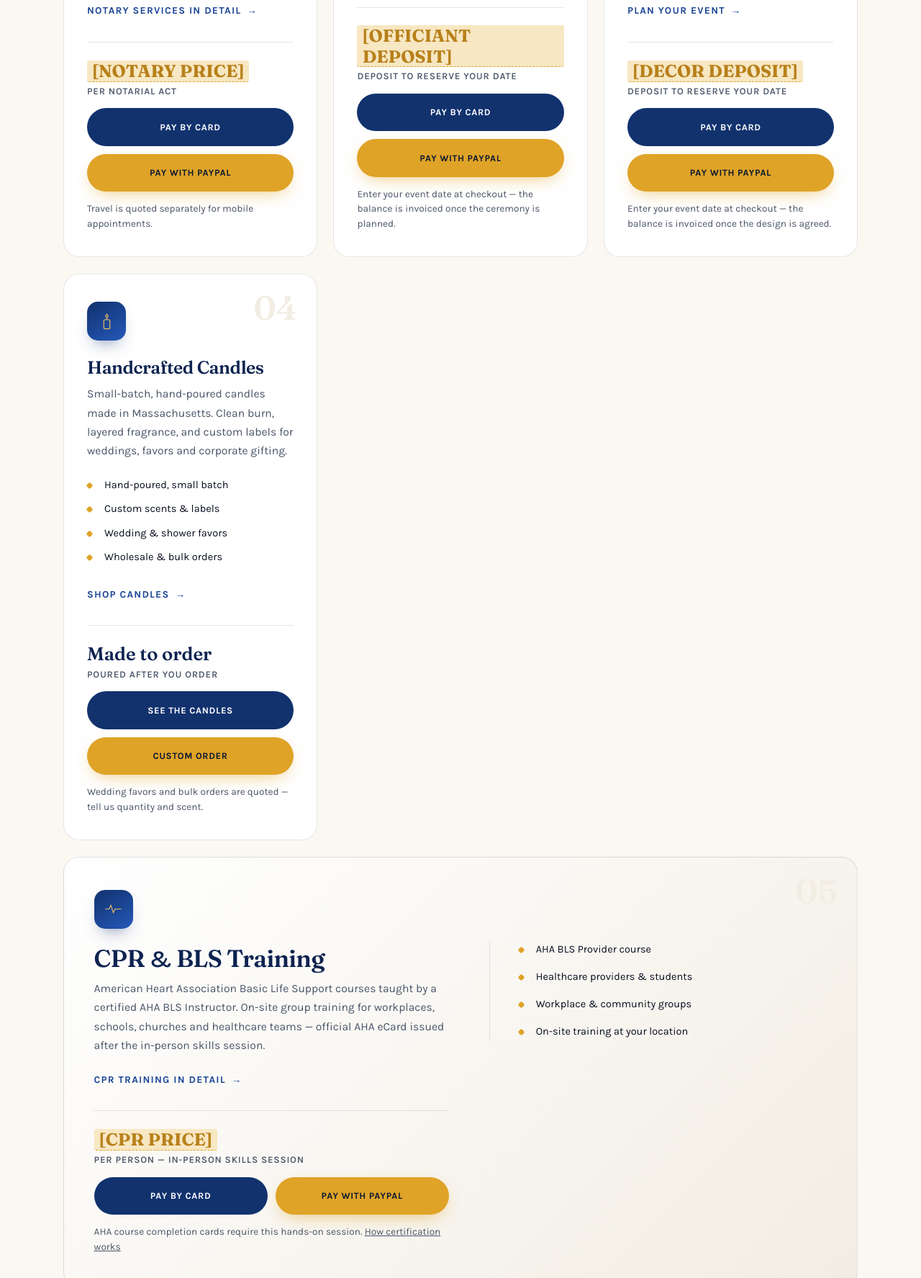
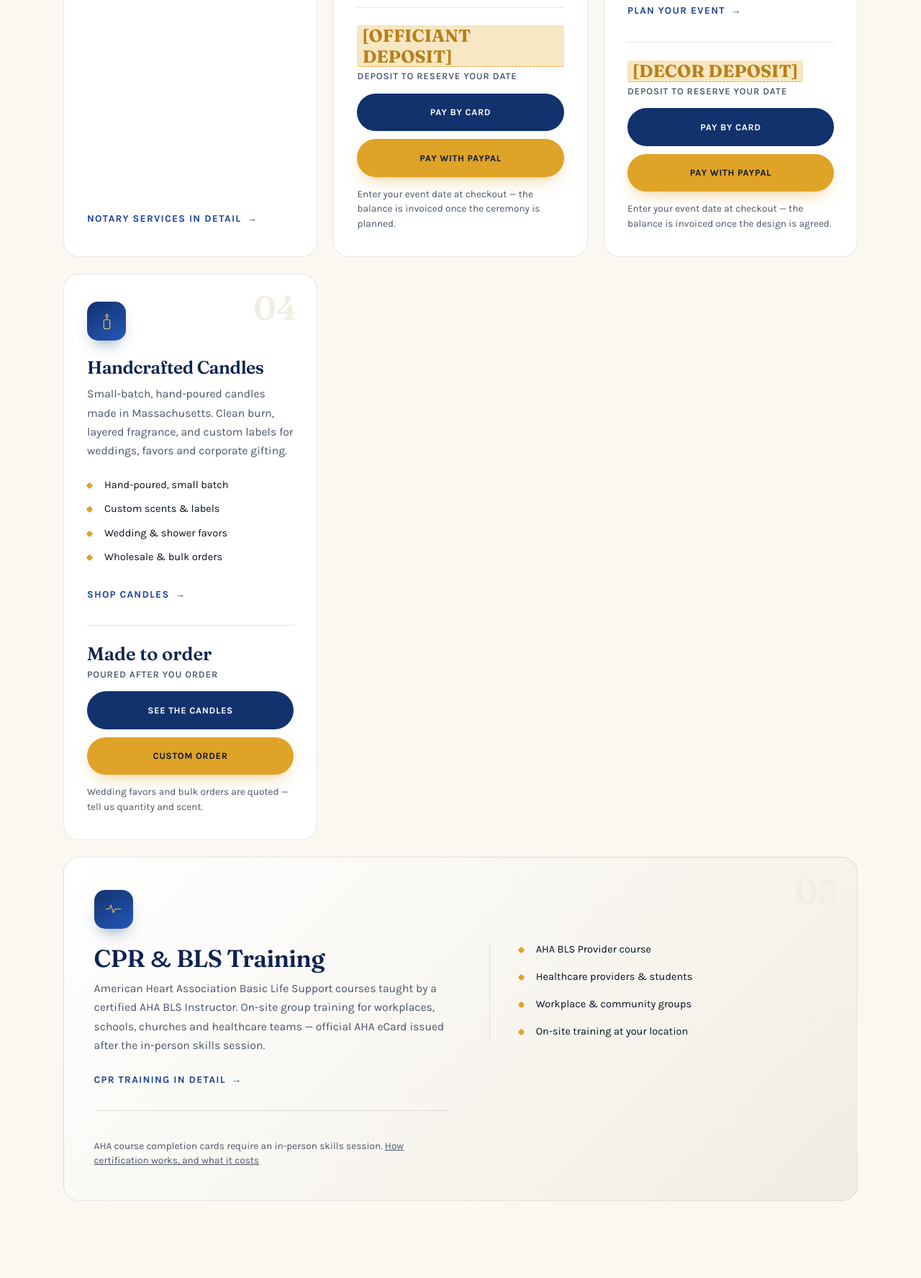
Before and after one commit to Jeaneveillard/bless-life-services, a plain HTML site: page index.html in a window 1280 px wide. Shown: the part 2065-3840 px from the top of the page at 72% size. Drawn offline with Linux system fonts and the light colour scheme.

Commit message:
Move notary and CPR payment onto the pages that own them
The homepage service cards are an overview; two of them now send the
visitor to a detail page instead of asking for money in the middle of a
list. The CPR card keeps one line pointing at cpr.html, because the
certification path is the thing a buyer most needs explained first.

Officiant and decoration keep their buttons: neither has a page of its
own to move to, and removing them would drop online payment for two
services with nowhere to put it back.

Each payment link now sits in exactly one place, so the README no longer
tells Andree that two of them must be pasted twice.

Co-Authored-By: Claude Opus 5 <noreply@anthropic.com>

```diff
--- a/index.html
+++ b/index.html
@@ -152,14 +152,6 @@
           <li>Mobile notary — we travel to you</li>
         </ul>
         <a href="notary.html" class="card__link">Notary services in detail <span aria-hidden="true">→</span></a>
-        <div class="pay">
-          <p class="pay__price"><span class="ph">[NOTARY PRICE]</span><small>per notarial act</small></p>
-          <div class="pay__row">
-            <a class="btn btn--navy pay__btn" href="[STRIPE — NOTARY]">Pay by card</a>
-            <a class="btn btn--gold pay__btn" href="[PAYPAL — NOTARY]">Pay with PayPal</a>
-          </div>
-          <p class="pay__note">Travel is quoted separately for mobile appointments.</p>
-        </div>
       </article>
 
       <article class="card reveal" style="--d:.12s">
@@ -266,14 +258,9 @@
         </ul>
         <a href="cpr.html" class="card__link">CPR training in detail <span aria-hidden="true">→</span></a>
         <div class="pay">
-          <p class="pay__price"><span class="ph">[CPR PRICE]</span><small>per person — in-person skills session</small></p>
-          <div class="pay__row">
-            <a class="btn btn--navy pay__btn" href="[STRIPE — CPR SESSION]">Pay by card</a>
-            <a class="btn btn--gold pay__btn" href="[PAYPAL — CPR SESSION]">Pay with PayPal</a>
-          </div>
           <p class="pay__note">
-            AHA course completion cards require this hands-on session.
-            <a href="cpr.html">How certification works</a>
+            AHA course completion cards require an in-person skills session.
+            <a href="cpr.html">How certification works, and what it costs</a>
           </p>
         </div>
       </article>
```
Also changed, not shown: README.md.
